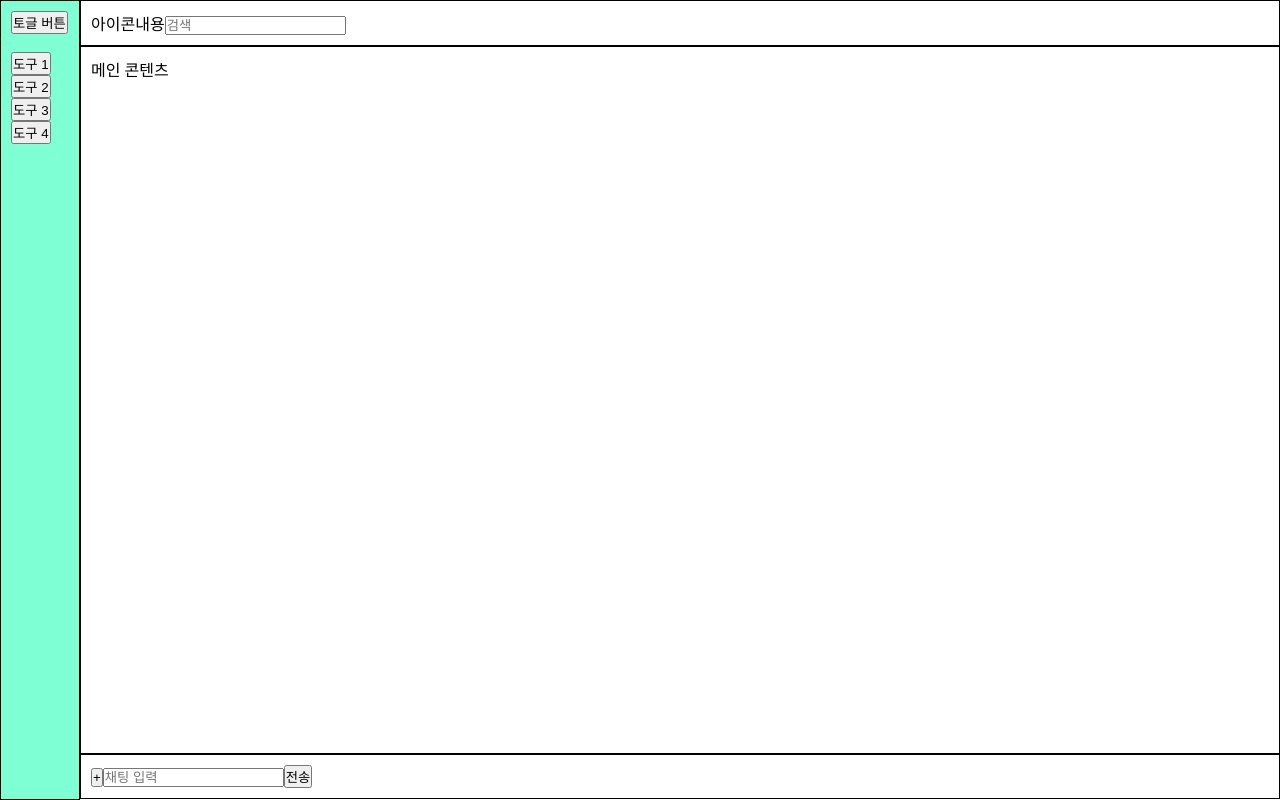
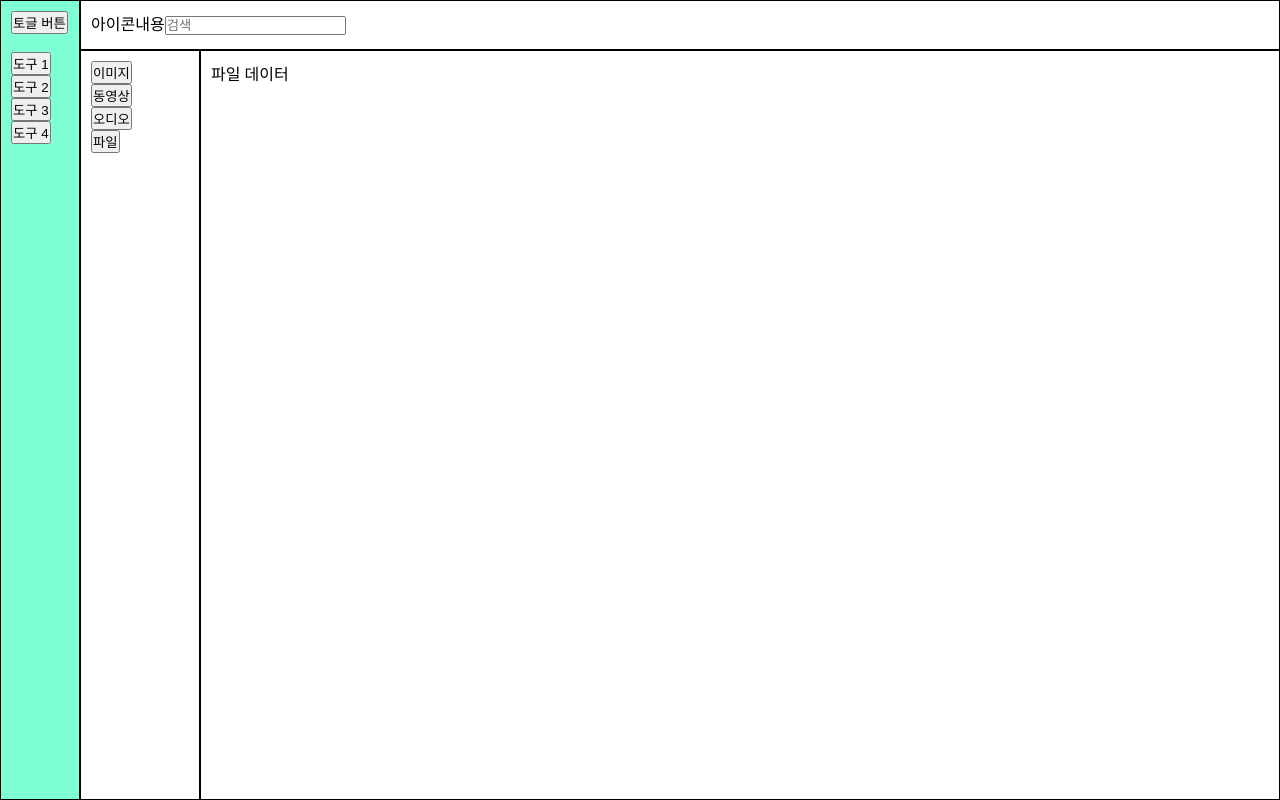
Before and after one commit to ns-02/visual-with, a React (Vite) app: page / in a window 1280 px wide. Built offline with nearby package versions, Linux system fonts and the light colour scheme.

Commit message:
파일공유 페이지

```diff
--- /dev/null
+++ b/src/features/FileSharing/Pages/FileSharingPage.css
@@ -0,0 +1,7 @@
+.filesharingframe {
+  height: 100%;
+}
+
+.filesharingbody {
+  height: calc(100% - 50px);
+}
--- /dev/null
+++ b/src/features/FileSharing/Pages/FileSharingPage.tsx
@@ -0,0 +1,18 @@
+import Header from "../../../layouts/Header";
+import LeftFiles from "../layouts/LeftFiles";
+import RightFileContents from "../layouts/RightFileContents";
+import './FileSharingPage.css'
+
+function FileSharingPage() {
+  return (
+    <div className="filesharingframe">
+      <Header></Header>
+      <div className="filesharingbody">
+        <LeftFiles></LeftFiles>
+        <RightFileContents></RightFileContents>
+      </div>
+    </div>
+  )
+}
+
+export default FileSharingPage;
--- /dev/null
+++ b/src/features/FileSharing/layouts/LeftFiles.tsx
@@ -0,0 +1,22 @@
+import './layout.css'
+
+function LeftFiles() {
+  return (
+    <div className="leftfiles">
+      <div>
+        <button>이미지</button>
+      </div>
+      <div>
+        <button>동영상</button>
+      </div>
+      <div>
+        <button>오디오</button>
+      </div>
+      <div>
+        <button>파일</button>
+      </div>
+    </div>
+  )
+}
+
+export default LeftFiles;
--- /dev/null
+++ b/src/features/FileSharing/layouts/RightFileContents.tsx
@@ -0,0 +1,11 @@
+import './layout.css'
+
+function RightFileContents() {
+  return (
+    <div className="rightfilecontents">
+      파일 데이터
+    </div>
+  )
+}
+
+export default RightFileContents;
--- /dev/null
+++ b/src/features/FileSharing/layouts/layout.css
@@ -0,0 +1,15 @@
+.leftfiles {
+  width: 120px;
+  height: 100%;
+  float: left;
+  padding: 10px;
+  border: 1px solid #000;
+}
+
+.rightfilecontents {
+  width: calc(100% - 120px);
+  height: 100%;
+  float: right;
+  padding: 10px;
+  border: 1px solid #000;
+}
--- a/src/layouts/RightSection.tsx
+++ b/src/layouts/RightSection.tsx
@@ -1,10 +1,12 @@
 import ChatPage from '../features/Chat/Pages/ChatPage';
+import FileSharingPage from '../features/FileSharing/Pages/FileSharingPage';
 import './layouts.css'
 
 function RightSection() {
   return (
     <section className="rightsection">
-      <ChatPage></ChatPage>
+      {/* <ChatPage></ChatPage> */}
+      <FileSharingPage></FileSharingPage>
     </section>
   )
 }
--- a/src/layouts/layouts.css
+++ b/src/layouts/layouts.css
@@ -1,4 +1,5 @@
 .header {
+  height: 50px;
   border: 1px solid #000;
   padding: 10px;
 }
```
